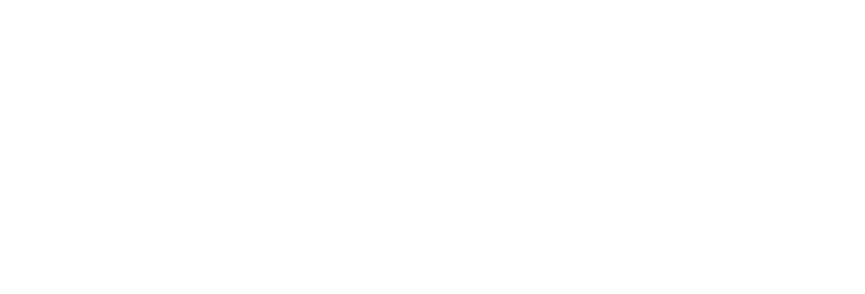
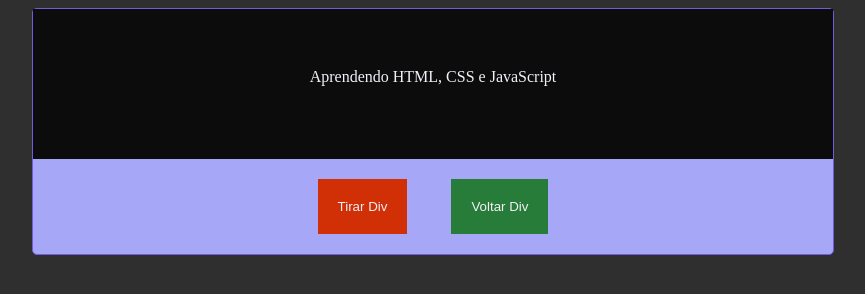
Before and after one commit to becinaayu/Web-Front, a plain HTML site: page dom.html in a window 1280 px wide. Shown: the whole page, without its empty margins (207-1072 px from the left). Drawn offline with Linux system fonts and the light colour scheme.

Commit message:
Adicionando projeto com CSS, HTML e DOM

```diff
--- /dev/null
+++ b/CSS/dom.css
@@ -0,0 +1,34 @@
+
+body {
+    background: rgb(48, 47, 47);
+}
+.container {
+    max-width: 800px;
+    border: 1px solid rgb(115, 91, 223);
+    border-radius: 5px;          /* Areedondar a borda */
+    margin: 0 auto;             /* 0 serve para deixar grudado no topo da página. */
+    background-color: rgb(167, 167, 248);
+    text-align: center;
+}
+
+
+.card {
+    background-color: #0c0c0c;
+    height: 150px;               /* Altura */
+    text-align: center;         /* Centralizando o texto na tela */
+    line-height: 135px;        /* Centralizando o texto na div */
+    color: rgb(244, 240, 248);       /* Mudando a cor do texto */
+}
+
+.botao{
+    background: #d12f06;
+    color: rgb(244, 240, 248);
+    padding: 20px;
+    margin: 20px;
+    border: 0;
+    cursor: pointer;        /* Para adicionar um cursor */
+}
+
+.voltarDiv {
+    background-color: rgb(39, 124, 57);
+}
--- a/dom.html
+++ b/dom.html
@@ -4,8 +4,23 @@
     <meta charset="UTF-8">
     <meta name="viewport" content="width=device-width, initial-scale=1.0">
     <title>Web Dom</title>
+    <link rel="stylesheet" href="CSS/dom.css">
+    <!-- Anotações: -->
+    <!-- evento de clique:
+    <button onclick="cliqueAqui()">Clique Aqui</button>
+    chamando meu arquivo js -->
+
 </head>
 <body>
+    <div class="container">
+        <div class="card">
+            Aprendendo HTML, CSS e JavaScript
+        </div>
+
+        <button class="botao tirarDiv">Tirar Div</button>
+
+        <button class="botao voltarDiv">Voltar Div</button>
+    </div>
 
     <script src="js/dom.js"></script>
 </body>
--- a/js/dom.js
+++ b/js/dom.js
@@ -1,12 +1,35 @@
-function teste(arg1, arg2) {
-    console.log(arg1 + arg2);
-}
+// Função de somar:
 
-teste(7, 1);
+// function teste(arg1, arg2) {
+//     console.log(arg1 + arg2);
+// }
+// teste(7, 1);
 
-function imprimenome(name) {
-    console.log(`Meu nome é ${name}`);
-}
-imprimenome("Beatriz");
-imprimenome("Taiki");
-imprimenome("Dantas");
+// Função de impressão:
+
+// function imprimenome(name) {
+//     console.log(`Meu nome é ${name}`);
+// }
+// imprimenome("Beatriz");
+// imprimenome("Taiki");
+// imprimenome("Dantas");
+
+// Função de botão com clique:
+
+// function cliqueAqui() {
+//     alert("Olá");
+// }
+
+// Criando Variavel:
+
+const tirarDiv = document.querySelector(".tirarDiv");   // DOM
+const voltarDiv = document.querySelector(".voltarDiv");
+const card = document.querySelector(".card");
+
+tirarDiv.addEventListener("click", function(){
+    card.style.display = "none";
+})
+
+voltarDiv.addEventListener("click", function(){
+    card.style.display = "block";
+})
```
